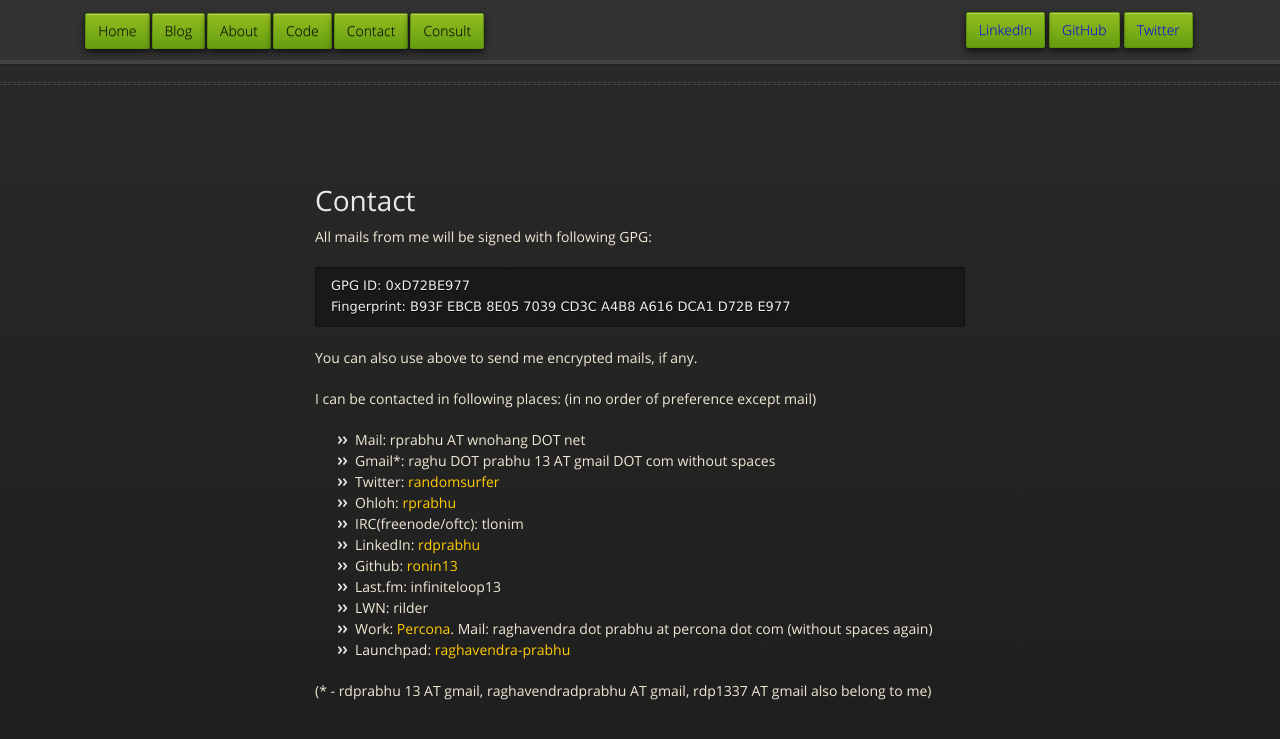
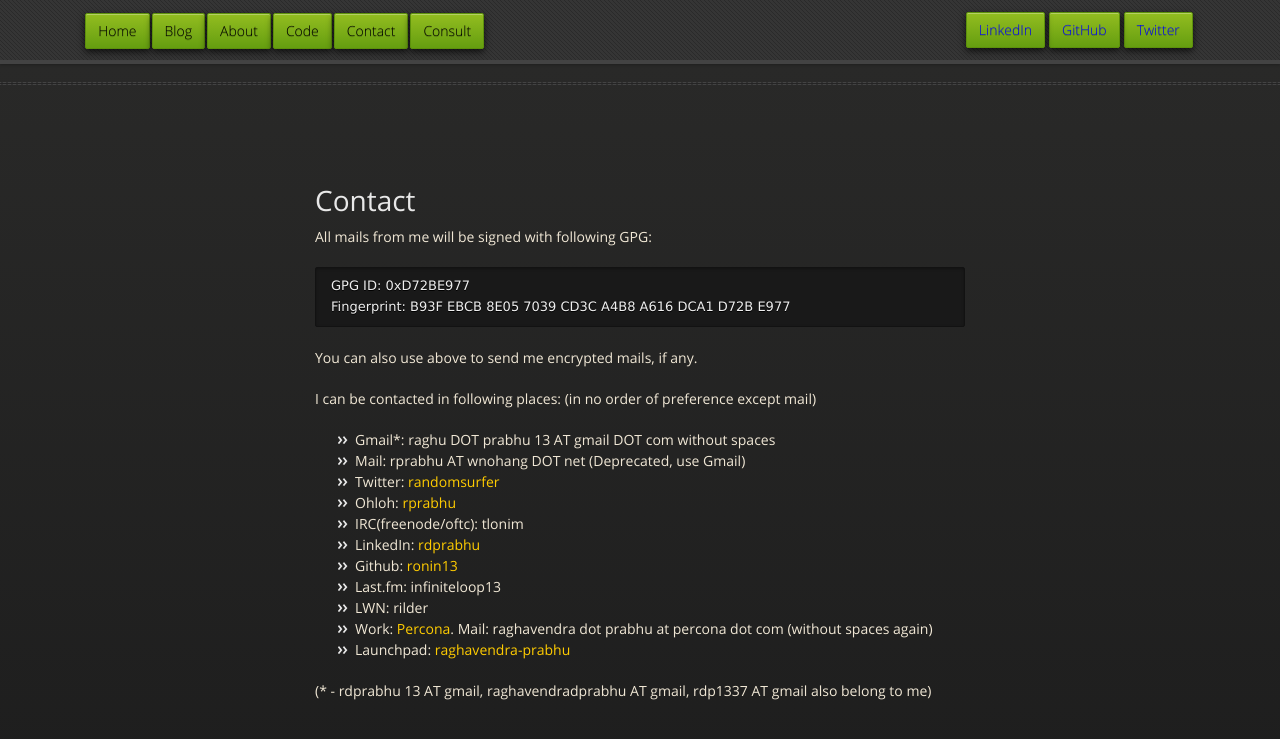
Before and after one commit to ronin13/ronin13.github.com, a Jekyll site: the page built from pages/contact.md, in a window 1280 px wide. Shown: the top 739 px of the page. Built offline with Jekyll 4.4.1, drawn with Linux system fonts in a browser that asks for light colours; Markdown is read by kramdown in place of the engine named in the settings.

Commit message:
Fixed the email address

```diff
--- a/pages/contact.md
+++ b/pages/contact.md
@@ -14,8 +14,8 @@ You can also use above to send me encrypted mails, if any.
 
 I can be contacted in following places: (in no order of preference except mail)
 
-- Mail:  rprabhu AT wnohang DOT net
 - Gmail*: raghu DOT prabhu 13 AT gmail DOT com without spaces
+- Mail:  rprabhu AT wnohang DOT net  (Deprecated, use Gmail)
 - Twitter: [randomsurfer](https://twitter.com/randomsurfer)
 - Ohloh: [rprabhu](https://www.ohloh.net/accounts/rprabhu)
 - IRC(freenode/oftc): tlonim
```
Also changed, not shown: 1 other file.
